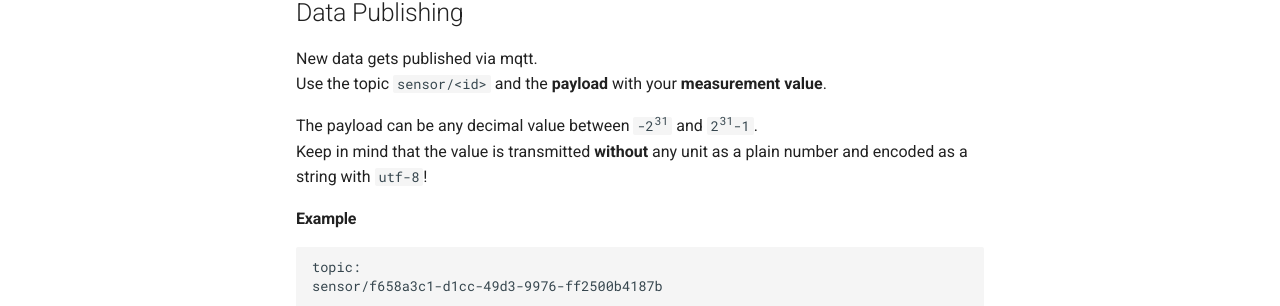
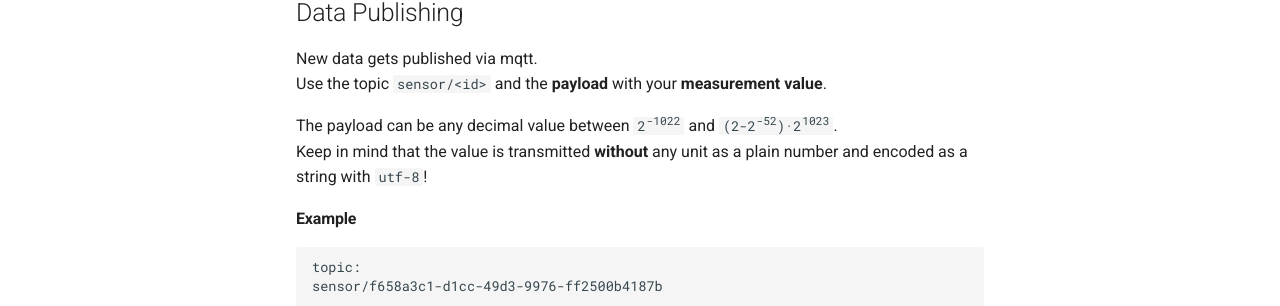
Before and after one commit to SRZ-Jahresarbeit/docs, an MkDocs documentation site: the page built from docs/api.md, in a window 1280 px wide. Shown: the part 425-731 px from the top of the page. Built offline with MkDocs 1.6.1 and Material for MkDocs 9.7.7, drawn with Linux system fonts in a browser that asks for light colours; comment, search, counter and statistics services are not loaded.

Commit message:
Update api.md

```diff
--- a/docs/api.md
+++ b/docs/api.md
@@ -16,7 +16,7 @@ New data gets published via mqtt.
 <br>
 Use the topic `sensor/<id>` and the **payload** with your **measurement value**.
 
-The payload can be any decimal value between <code>-2<sup>31</sup></code> and <code>2<sup>31</sup>-1</code>.
+The payload can be any decimal value between <code>2<sup>-1022</sup></code> and <code>(2-2<sup>-52</sup>)&middot;2<sup>1023</sup></code>.
 <br>
 Keep in mind that the value is transmitted **without** any unit as a plain number and encoded as a string with `utf-8`!
 
```
